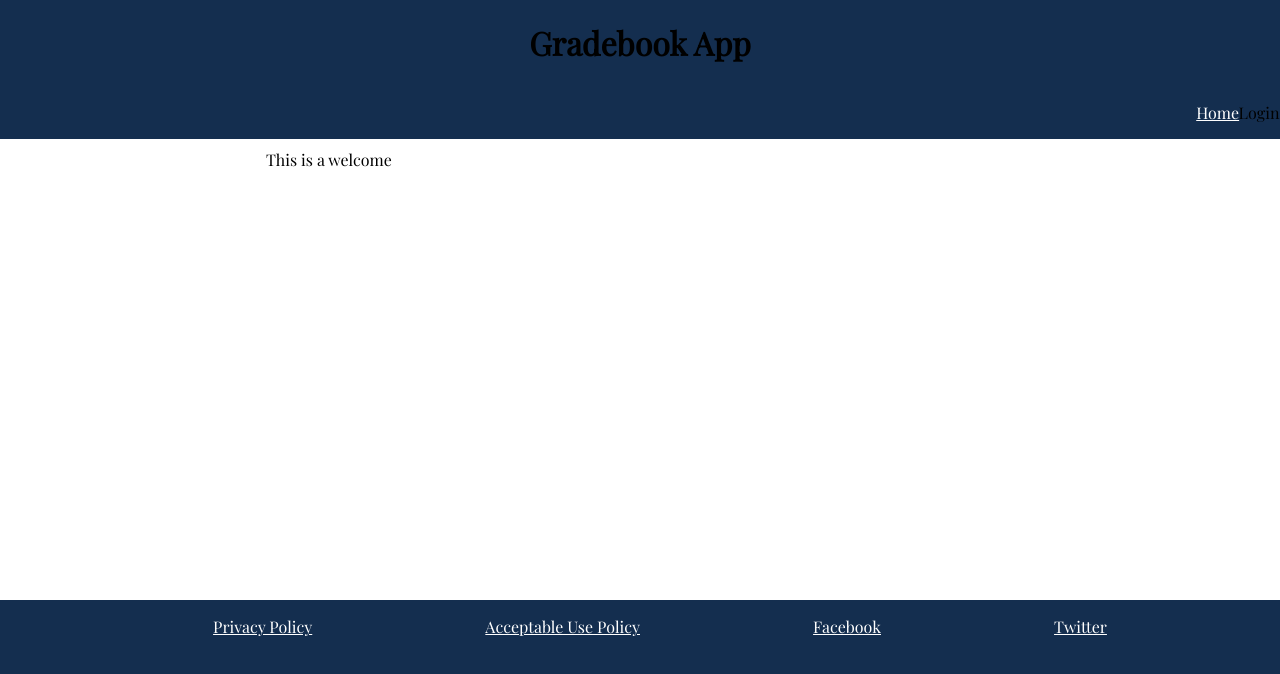
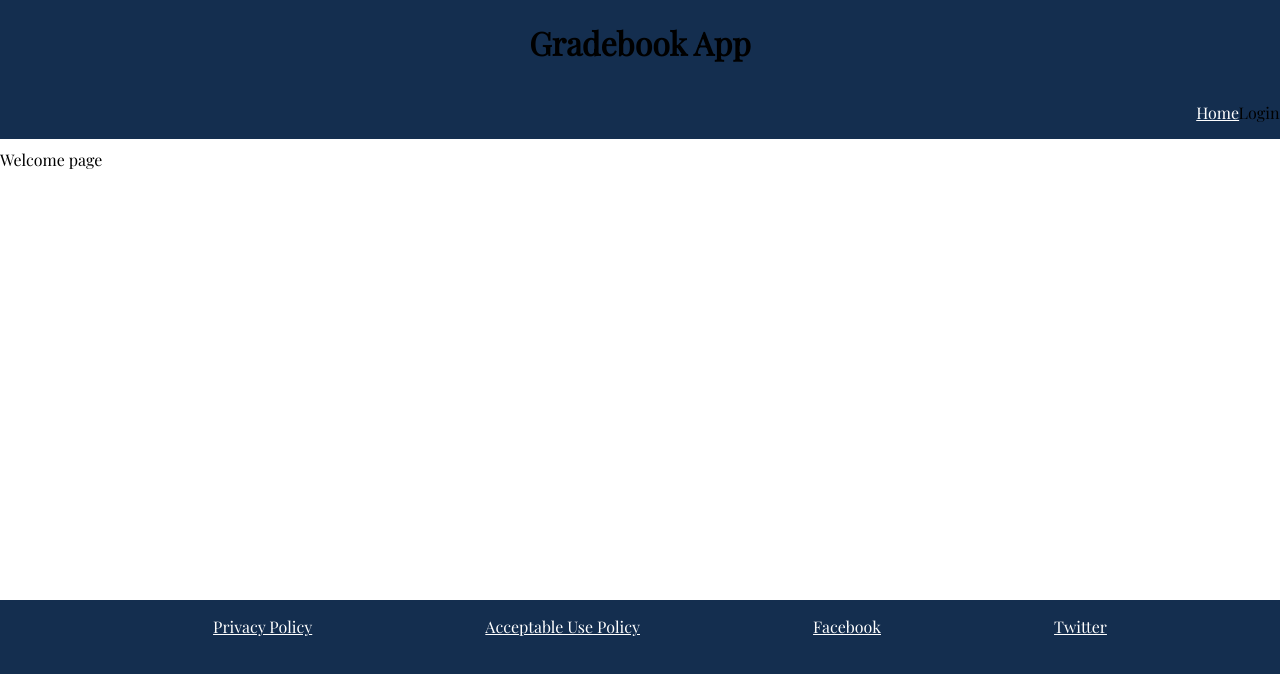
Before and after one commit to howardjake/classroom-frontend, a React (Create React App) app: page / in a window 1280 px wide. Shown: the top 674 px of the page. Built offline with nearby package versions, Linux system fonts and the light colour scheme; no server answers; a web font is replaced by a local one.

Commit message:
welcome and dashboard compoenent

```diff
--- a/src/App.css
+++ b/src/App.css
@@ -32,3 +32,9 @@
 		transform: rotate(360deg);
 	}
 }
+#welcome {
+	background-color: #61dafb;
+}
+#dashboard {
+	background-color: green;
+}
--- a/src/App.js
+++ b/src/App.js
@@ -1,13 +1,11 @@
 import { useState, useEffect } from "react";
 import Footer from "./components/Footer";
 import Header from "./components/Header";
-import Main from "./Pages/Main";
 import Nav from "./components/Nav";
 import NavMaster from "./components/NavMaster.js";
 import { Route, Switch } from "react-router-dom";
 import AssignmentForm from "./Pages/AssignmentForm";
 import Student from "./Pages/Student";
-// import Aside from
 import { auth } from "./services/firebase";
 
 import {
@@ -19,6 +17,8 @@ import {
 	updateAssignment,
 	updateMaster,
 } from "./services/api-service";
+import Dashboard from "./components/Dashboard";
+import Welcome from "./components/Welcome";
 
 function App() {
 	const [assignmentsState, setAssignmentsState] = useState({
@@ -159,9 +159,18 @@ function App() {
 									/>
 								)}
 							/>
+							<Route
+								exact
+								path="/"
+								render={() => <Dashboard user={assignmentsState.user} />}
+							/>
 						</>
 					) : (
-						<Route exact path="/" render={() => <Main />} />
+						<Route
+							exact
+							path="/"
+							render={() => <Welcome user={assignmentsState.user} />}
+						/>
 					)}
 				</Switch>
 
--- a/src/Pages/Main.js
+++ /dev/null
@@ -1,5 +0,0 @@
-function Main(props) {
-	return <main>This is a welcome</main>;
-}
-
-export default Main;
--- /dev/null
+++ b/src/components/Dashboard.js
@@ -0,0 +1,5 @@
+function Dashboard(props) {
+	return <div>Dashboard</div>;
+}
+
+export default Dashboard;
--- a/src/components/Welcome.js
+++ b/src/components/Welcome.js
@@ -1,4 +1,4 @@
 function Welcome(props) {
-	return <div> Welcome page</div>;
+	return <div id="welcome"> Welcome page</div>;
 }
 export default Welcome;
```
Lines whose indentation alone changed are shown as unchanged.
